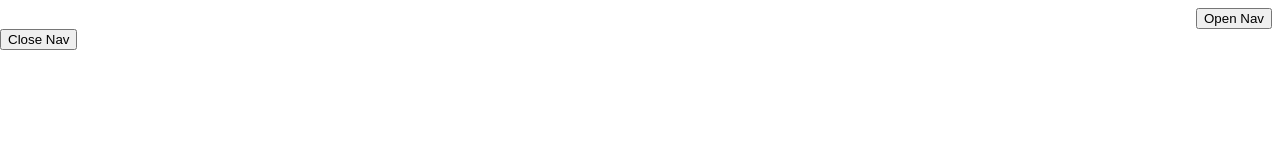
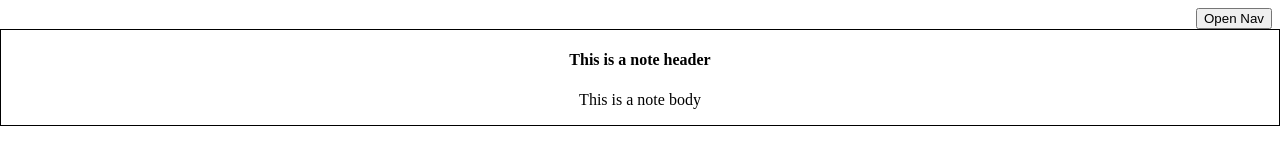
Before and after one commit to PaulCollins99/notes-local-storage, a website: page app/index.html in a window 1280 px wide. Drawn offline with Linux system fonts and the light colour scheme.

Commit message:
added a note

```diff
--- a/app/index.html
+++ b/app/index.html
@@ -23,8 +23,12 @@
             <button id="closeNav" class="navButton" data-toggle-navbar="navbar" aria-label="Close Nav Bar" aria-hidden="true">Close Nav</button>
         </nav>
     </section>
-
-    <button data-toggle-navbar="navbar" aria-label="Open Nav Bar">Close Nav</button>
+    <section id="noteHolder">
+        <section id="note">
+            <h4>This is a note header</h4>
+            <p>This is a note body</p>
+        </section>
+    </section>
 
 </body>
 </html>
--- a/app/style.css
+++ b/app/style.css
@@ -34,3 +34,14 @@ header {
     padding-right: 8px;
     text-align: right;
 }
+
+#noteHolder {
+    text-align: center;
+}
+
+#note {
+    text-align: center;
+    border: 1px solid black;
+    margin-bottom: 0.5em;
+    padding: 0.25;
+}
```
Also changed, not shown: app/script.js (+8 -11 lines).
